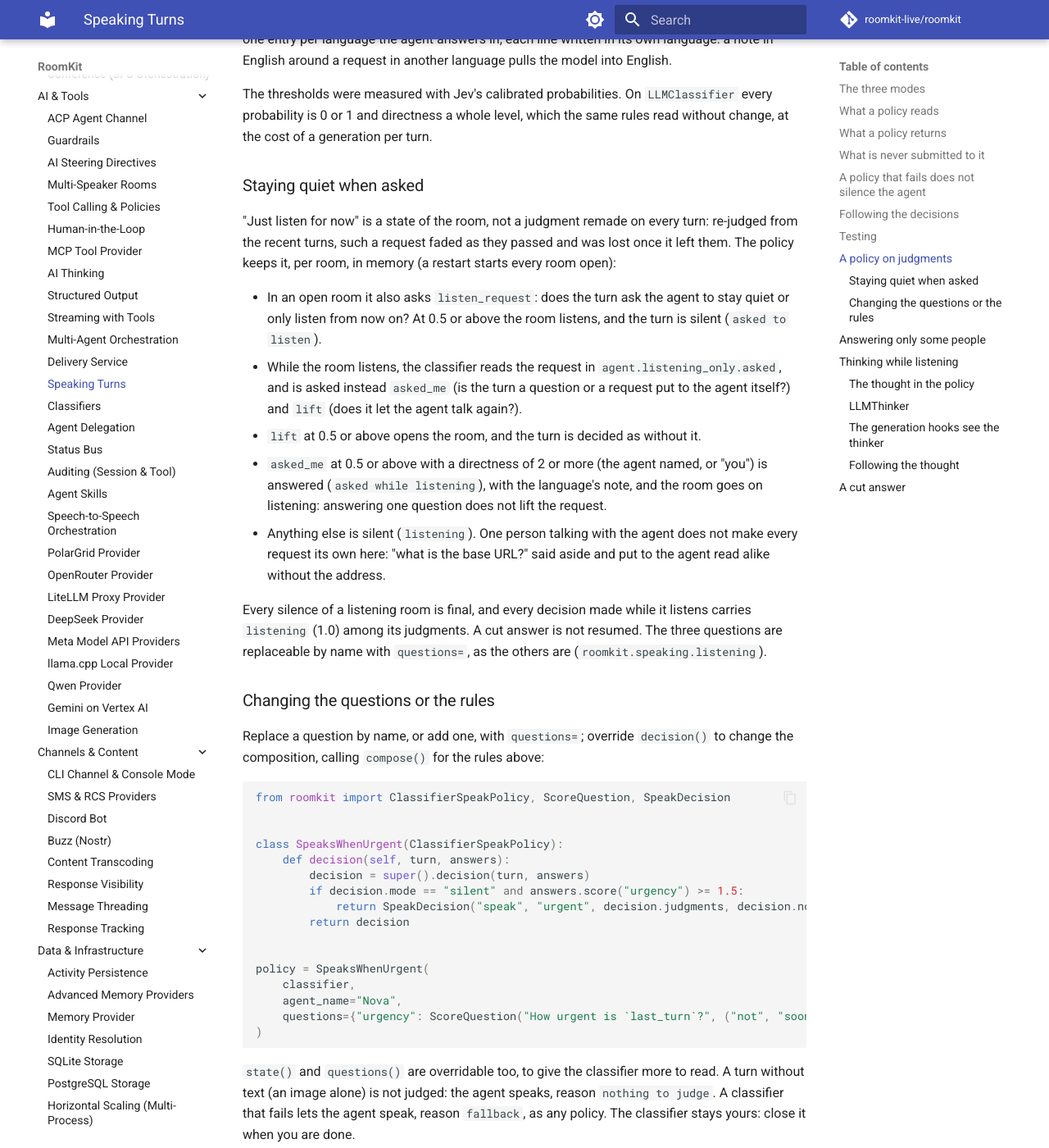
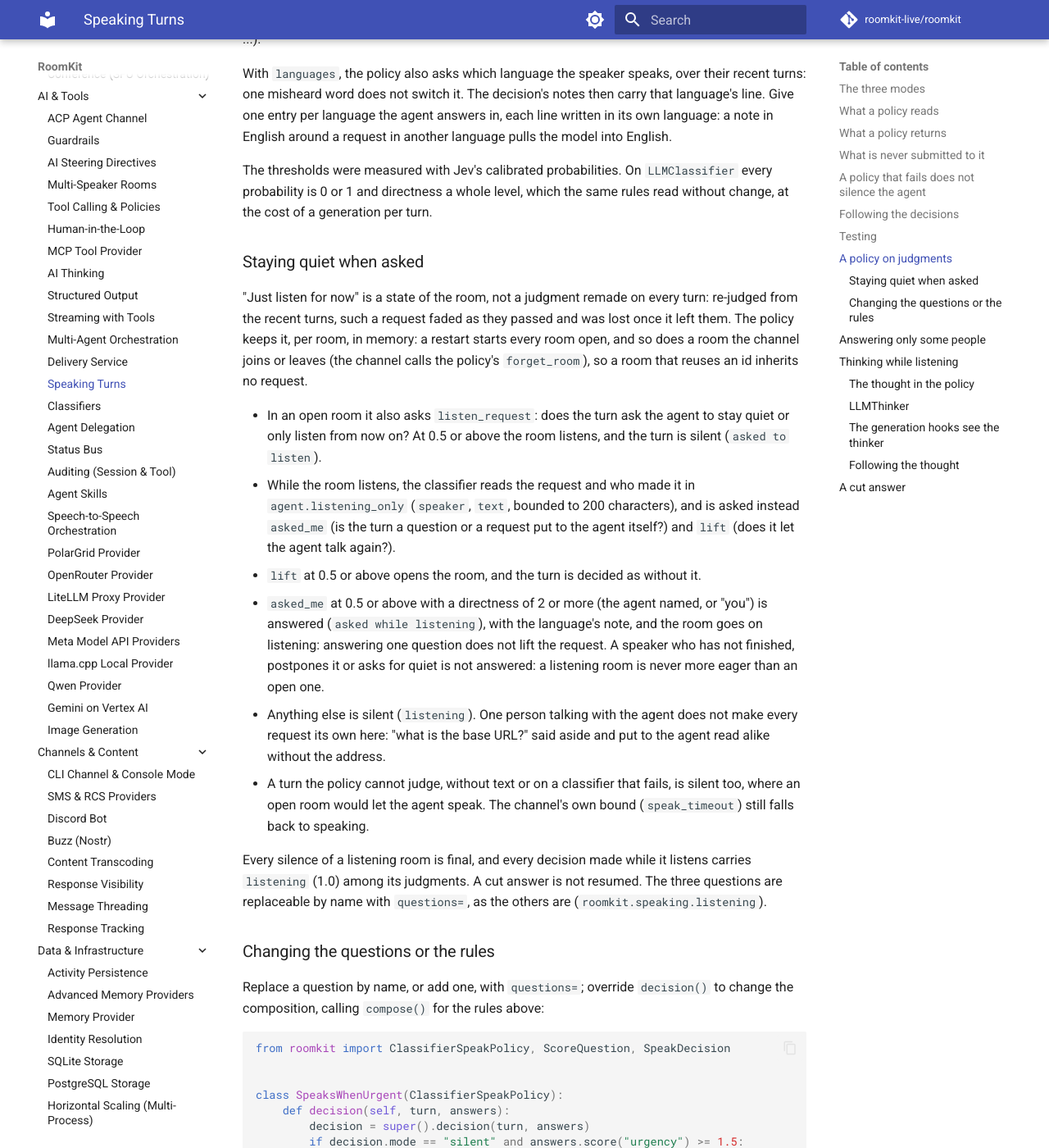
Before and after one commit to roomkit-live/roomkit-docs, an MkDocs documentation site: the page built from docs/guides/speaking-turns.md, in a window 1280 px wide and 1400 px high, scrolled down 4241 px. Shown: the whole window at 82% size. Built offline with MkDocs 1.6.1 and Material for MkDocs 9.7.7, drawn with Linux system fonts in a browser that asks for light colours; comment, search, counter and statistics services are not loaded; some of the changed text lies outside the part shown.

Commit message:
docs(speaking): per review, forget_room, held-back questions and turns a listening room cannot judge (RMK-641)
Co-Authored-By: Claude Opus 5.5 <noreply@anthropic.com>

```diff
--- a/docs/guides/speaking-turns.md
+++ b/docs/guides/speaking-turns.md
@@ -67,7 +67,12 @@ was addressed takes its name in its constructor.
   "Answer in French" or what the agent was thinking;
 - `final` — a silence the agent's thought will not change (a room that
   listens, a voice only listened to): with a [thinker](#thinking-while-listening),
-  the channel neither waits for the thought nor asks again.
+  the channel neither waits for the thought nor asks again. Only a `silent`
+  decision can be final.
+
+A policy that keeps something per room overrides `forget_room(room_id)`: the
+channel calls it when it joins or leaves a room, so a room that reuses an id
+inherits nothing.
 
 ## What is never submitted to it
 
@@ -182,24 +187,30 @@ the same rules read without change, at the cost of a generation per turn.
 
 "Just listen for now" is a state of the room, not a judgment remade on every
 turn: re-judged from the recent turns, such a request faded as they passed and
-was lost once it left them. The policy keeps it, per room, in memory (a restart
-starts every room open):
+was lost once it left them. The policy keeps it, per room, in memory: a restart
+starts every room open, and so does a room the channel joins or leaves (the
+channel calls the policy's `forget_room`), so a room that reuses an id inherits
+no request.
 
 - In an open room it also asks `listen_request`: does the turn ask the agent to
   stay quiet or only listen from now on? At 0.5 or above the room listens, and
   the turn is silent (`asked to listen`).
-- While the room listens, the classifier reads the request in
-  `agent.listening_only.asked`, and is asked instead `asked_me` (is the turn a
-  question or a request put to the agent itself?) and `lift` (does it let the
-  agent talk again?).
+- While the room listens, the classifier reads the request and who made it
+  in `agent.listening_only` (`speaker`, `text`, bounded to 200 characters), and
+  is asked instead `asked_me` (is the turn a question or a request put to the
+  agent itself?) and `lift` (does it let the agent talk again?).
 - `lift` at 0.5 or above opens the room, and the turn is decided as without it.
 - `asked_me` at 0.5 or above with a directness of 2 or more (the agent named,
   or "you") is answered (`asked while listening`), with the language's note,
   and the room goes on listening: answering one question does not lift the
-  request.
+  request. A speaker who has not finished, postpones it or asks for quiet is
+  not answered: a listening room is never more eager than an open one.
 - Anything else is silent (`listening`). One person talking with the agent does
   not make every request its own here: "what is the base URL?" said aside and
   put to the agent read alike without the address.
+- A turn the policy cannot judge, without text or on a classifier that fails,
+  is silent too, where an open room would let the agent speak. The channel's
+  own bound (`speak_timeout`) still falls back to speaking.
 
 Every silence of a listening room is final, and every decision made while it
 listens carries `listening` (1.0) among its judgments. A cut answer is not
@@ -272,7 +283,7 @@ nova = AIChannel(
   control**: a participant may take any display name.
 - An instruction, a task's hand-back among them, never reaches a policy, so it
   is answered whoever it came from.
-- `close()` closes the policy it wraps.
+- `close()` closes the policy it wraps, and `forget_room()` reaches it too.
 
 A runnable version is `examples/answering_some_people.py`.
 
```
